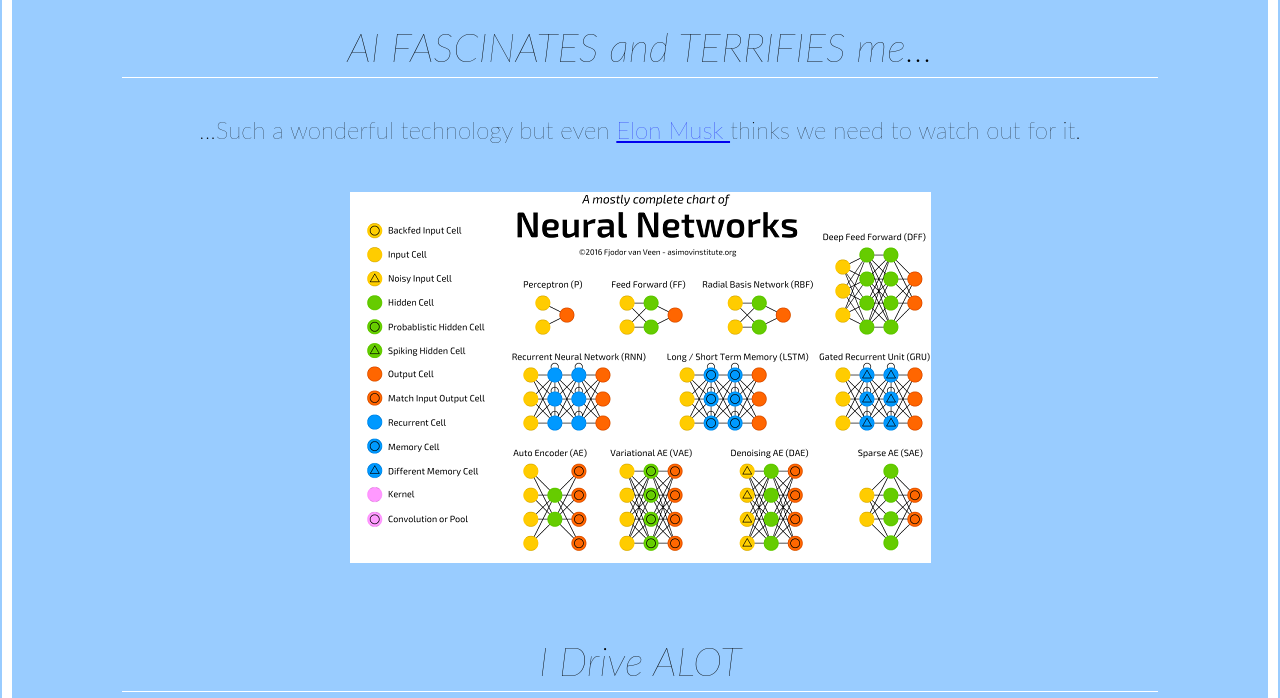
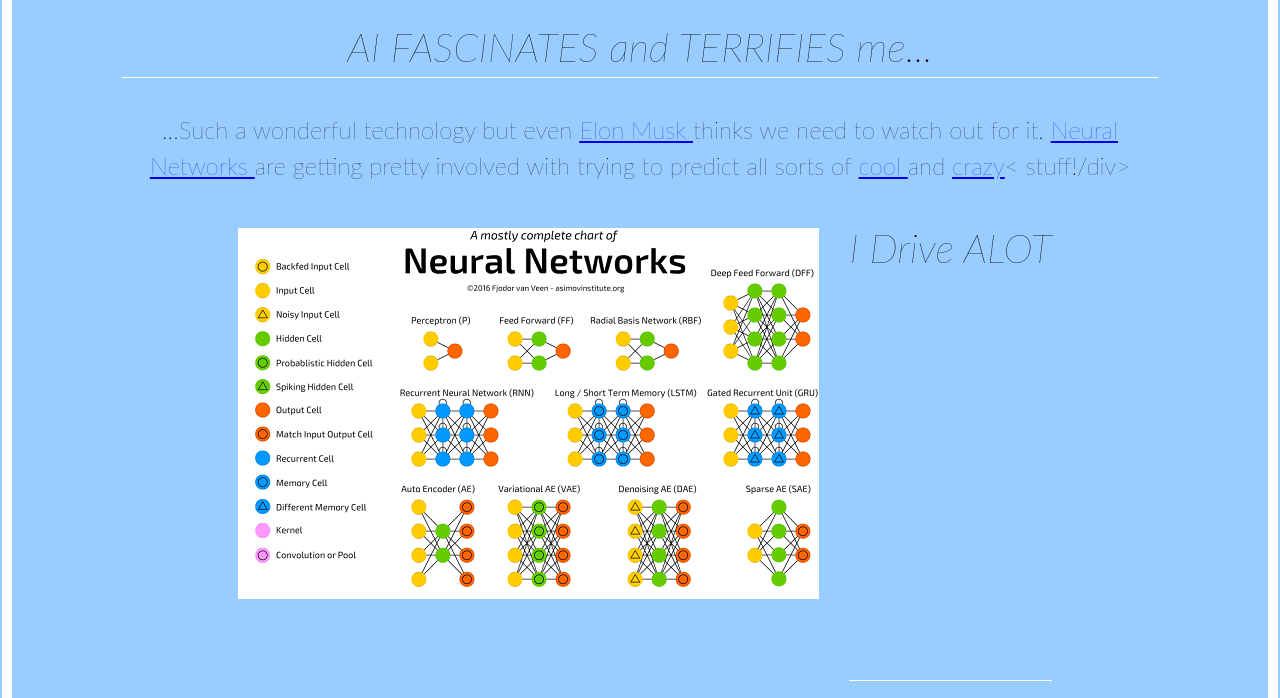
Before and after one commit to codebunnie/IS601, a plain HTML site: page index.html in a window 1280 px wide. Shown: the part 2043-2741 px from the top of the page. Drawn offline with Linux system fonts and the light colour scheme.

Commit message:
Added AI Links

```diff
--- a/index.html
+++ b/index.html
@@ -54,7 +54,7 @@
 	</div>
 
 	<div class="headline"> AI FASCINATES and TERRIFIES me...</div>
-		<div class="contents"><p>...Such a wonderful technology but even <a href="http://www.npr.org/sections/thetwo-way/2017/07/17/537686649/elon-musk-warns-governors-artificial-intelligence-poses-existential-risk"> Elon Musk </a> thinks we need to watch out for it.   </p> </div>
+		<div class="contents"><p>...Such a wonderful technology but even <a href="http://www.npr.org/sections/thetwo-way/2017/07/17/537686649/elon-musk-warns-governors-artificial-intelligence-poses-existential-risk"> Elon Musk </a> thinks we need to watch out for it. <a href="https://en.wikipedia.org/wiki/Artificial_neural_network"> Neural Networks </a> are getting pretty involved with trying to predict all sorts of <a href="http://www.businessmole.com/blockchain-technology-uses-neural-networks-predict-future/">cool </a> and <a href="http://www.newsweek.com/ai-can-tell-if-youre-gay-artificial-intelligence-predicts-sexuality-one-photo-661643">crazy</a>< stuff!/div>
 		<div class="pic">
 		<img src="images/neuralnetworks.png">
 		</br></br></br>
```
